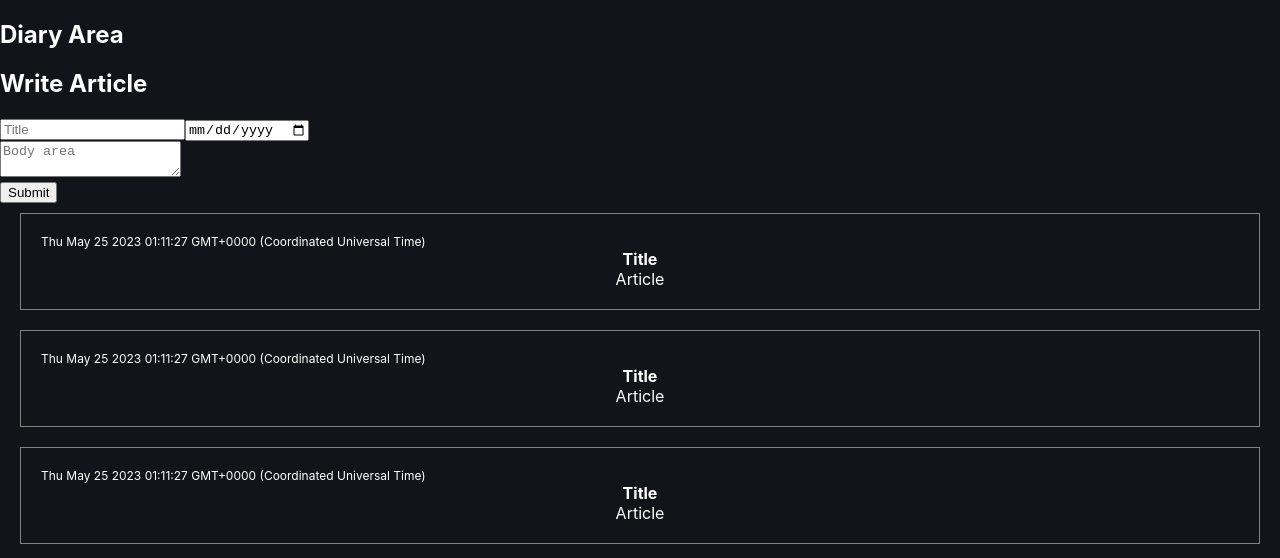
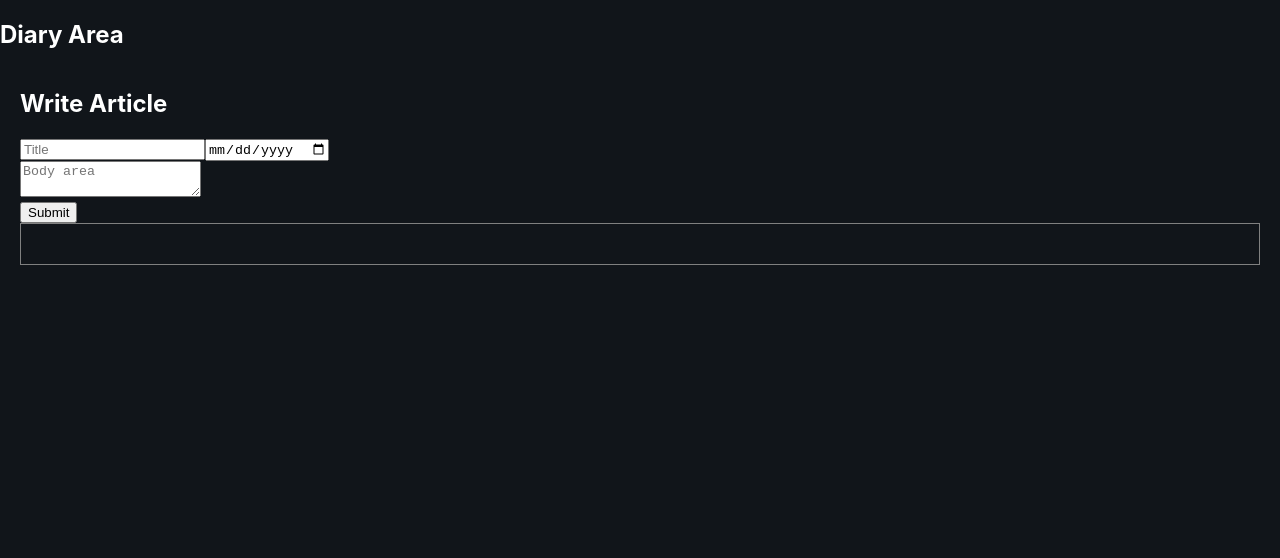
Before and after one commit to FarmBera/react_class_project, a React (Create React App) app: page /diary in a window 1280 px wide. Shown: the top 558 px of the page. Built offline with nearby package versions, Linux system fonts and the light colour scheme.

Commit message:
06/01 edited 2

```diff
--- a/src/components/dday.js
+++ b/src/components/dday.js
@@ -107,47 +107,7 @@ function Dday(props) {
 
   if (mode === 'none') {
     // console.log(`mode: ${mode}`);
-  }
-  // else if (mode === 'read') {
-  //   // let title,
-  //   //   body = null;
-  //   // for (let i = 0; i < topics.length; i++) {
-  //   //   // console.log(topics[i].id, id);
-  //   //   if (topics[i].id === id) {
-  //   //     title = topics[i].title;
-  //   //     body = topics[i].body;
-  //   //   }
-  //   // }
-  //   // content = <Lists title={title} body={body}></Lists>;
-
-  //   let title,
-  //     body = null,
-  //     date_current = null,
-  //     date_finish = null; // 계산한 날짜 삽입할 것
-
-  //   for (let i = 0; i < topics.length; i++) {
-  //     if (topics[i].id === id) {
-  //       title = topics[i].title;
-  //       body = topics[i].body;
-  //       // date_current = topics[i].date_current;
-  //       // date_finish = topics[i].date_finish; // 계산한 날짜 삽입할 것
-  //       date_current = 'DATE_CURRENT'; // 계산한 날짜 삽입할 것
-  //       date_finish = 'DATE_FINISH'; // 계산한 날짜 삽입할 것
-
-  //       console.log(`date_current: ${date_current}`);
-  //       console.log(`date_finish: ${date_finish}`);
-  //       <Lists></Lists>;
-  //     }
-  //   }
-  //   content = (
-  //     <Lists
-  //       title={title}
-  //       body={body}
-  //       date_current={date_current}
-  //       date_finish={date_finish}></Lists>
-  //   );
-  // }
-  else if (mode === 'read') {
+  } else if (mode === 'read') {
     contextControl = (
       <>
         <button
@@ -190,7 +150,7 @@ function Dday(props) {
           // 날짜 계산
           const DateDiff = date1.getTime() - date2.getTime();
 
-          // 음수 계산
+          // 계산
           let temp = Math.floor(DateDiff / (1000 * 60 * 60 * 24));
           console.log(temp);
           if (temp < 0) temp = `${Math.abs(temp)}`;
@@ -217,7 +177,7 @@ function Dday(props) {
           setTopics(newTopics);
           // setMode('read');
           setId(nextId);
-          setNextId(nextId+1);
+          setNextId(nextId + 1);
         }}></Inputs>
       {contextControl}
       <Nav
@@ -229,9 +189,9 @@ function Dday(props) {
           setMode('read');
           setId(_id);
         }}></Nav>
-      <div className="body_list">
+      {/* <div className="body_list">
         <ul>{content}</ul>
-      </div>
+      </div> */}
     </div>
   );
 }
--- a/src/components/diary.js
+++ b/src/components/diary.js
@@ -1,19 +1,5 @@
 import '../css/diary.css';
 import { useState } from 'react';
-
-function DiaryBox(props) {
-  return (
-    <div className="diary-box">
-      <div className="diary-date" id="bold-text">
-        {props.diaryDate}
-      </div>
-      <div className="diary-title">{props.diaryTitle}</div>
-      <div className="diary-text" id="basic-text">
-        {props.diaryBody}
-      </div>
-    </div>
-  );
-}
 
 function InputDiary(props) {
   return (
@@ -27,7 +13,7 @@ function InputDiary(props) {
             date: event.target.date.value,
             body: event.target.body.value,
           };
-          props.onCreates(AGER_VAR);
+          props.onCreate(AGER_VAR);
         }}>
         <input id="title" dtype="text" placeholder="Title" />
         <input id="date" type="date" />
@@ -37,6 +23,32 @@ function InputDiary(props) {
         <input type="submit" />
       </form>
     </div>
+  );
+}
+
+function DiaryBox(props) {
+  const lis = [];
+  for (let i = 0; i < props.article.length; i++) {
+    let t = props.article[i];
+    lis.push(
+      <div>
+        <div className="diary-date">{props.diary_date}</div>
+        <div className="diary-title">{props.diary_title}</div>
+        <div className="diary-text">{props.diary_body}</div>
+      </div>,
+    );
+  }
+  return (
+    <div className="diary-box">{lis}</div>
+    // <div className="diary-box">
+    //   <div className="diary-date" id="bold-text">
+    //     {props.diary_date}
+    //   </div>
+    //   <div className="diary-title">{props.diary_title}</div>
+    //   <div className="diary-text" id="basic-text">
+    //     {props.diary_body}
+    //   </div>
+    // </div>
   );
 }
 
@@ -56,32 +68,61 @@ function Diary(props) {
   // const [diary_title, setDiary_title] = useState(null);
   // const [diary_body, setDiary_body] = useState(null);
 
-  let diary_date = Date();
-  let diary_title = 'Title';
-  let diary_body = 'Article';
+  let diaryObj = {
+    diary_date: Date(),
+    diary_title: 'Title',
+    diary_body: 'Article',
+  };
   return (
     <div>
       <h2>Diary Area</h2>
-      <InputDiary
+      {/* <InputDiary
         onCreates={AGER_VAR => {
           console.log(AGER_VAR);
         }}
-      />
+      /> */}
       {/* diary */}
       <div className="main-content">
         <div className="diary">
+          <InputDiary
+            onCreate={AGER_VAR => {
+              console.log(AGER_VAR);
+              // const date = new Date(inputDate);
+              const convDate = JSON.stringify(AGER_VAR.date);
+              console.log(AGER_VAR.title);
+              console.log(AGER_VAR.date);
+              console.log(AGER_VAR.body);
+
+              // 객체 생성
+              const newArticle = {
+                id: nextId,
+                title: AGER_VAR.title,
+                date_current: convDate,
+                body: AGER_VAR.body,
+              };
+              const newArticles = [...article];
+              newArticles.push(newArticle);
+              setArticle(newArticles);
+              setId(nextId);
+              setNextId(nextId + 1);
+            }}></InputDiary>
+
           <DiaryBox
-            diaryDate={diary_date}
-            diaryTitle={diary_title}
-            diaryBody={diary_body}></DiaryBox>
+            article={article}
+            onClickInfo={() => {
+              console.log('asdfasdfa');
+            }}
+            onChangeMode={_id => {
+              // setMode('read');
+              setId(_id);
+            }}></DiaryBox>
+
+          {/* <DiaryBox
+            diaryObj={diaryObj}></DiaryBox>
           <DiaryBox
-            diaryDate={diary_date}
-            diaryTitle={diary_title}
-            diaryBody={diary_body}></DiaryBox>
+            diaryObj={diaryObj}></DiaryBox>
           <DiaryBox
-            diaryDate={diary_date}
-            diaryTitle={diary_title}
-            diaryBody={diary_body}></DiaryBox>
+            diaryObj={diaryObj}></DiaryBox> */}
         </div>
       </div>
     </div>
```
Also changed, not shown: src/temporary.js (added, +40 -0 lines).
